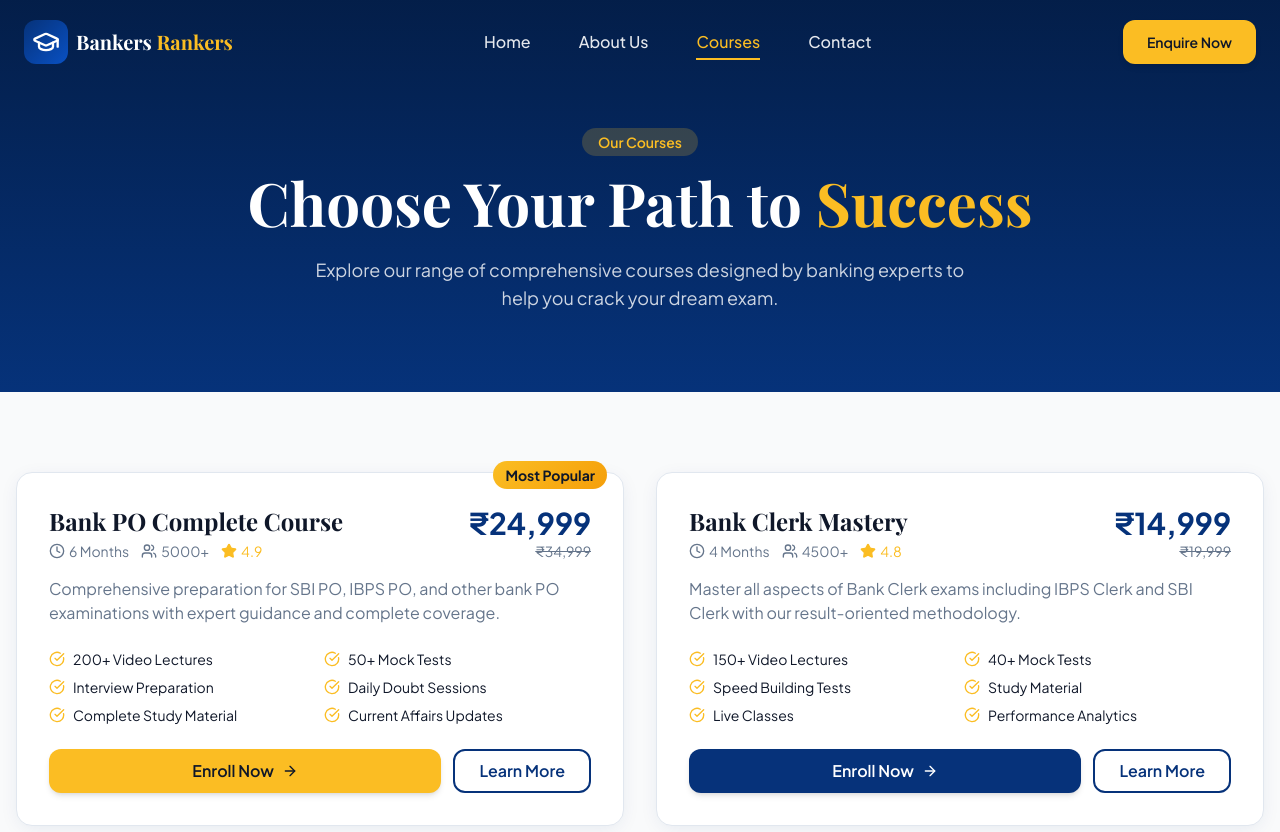
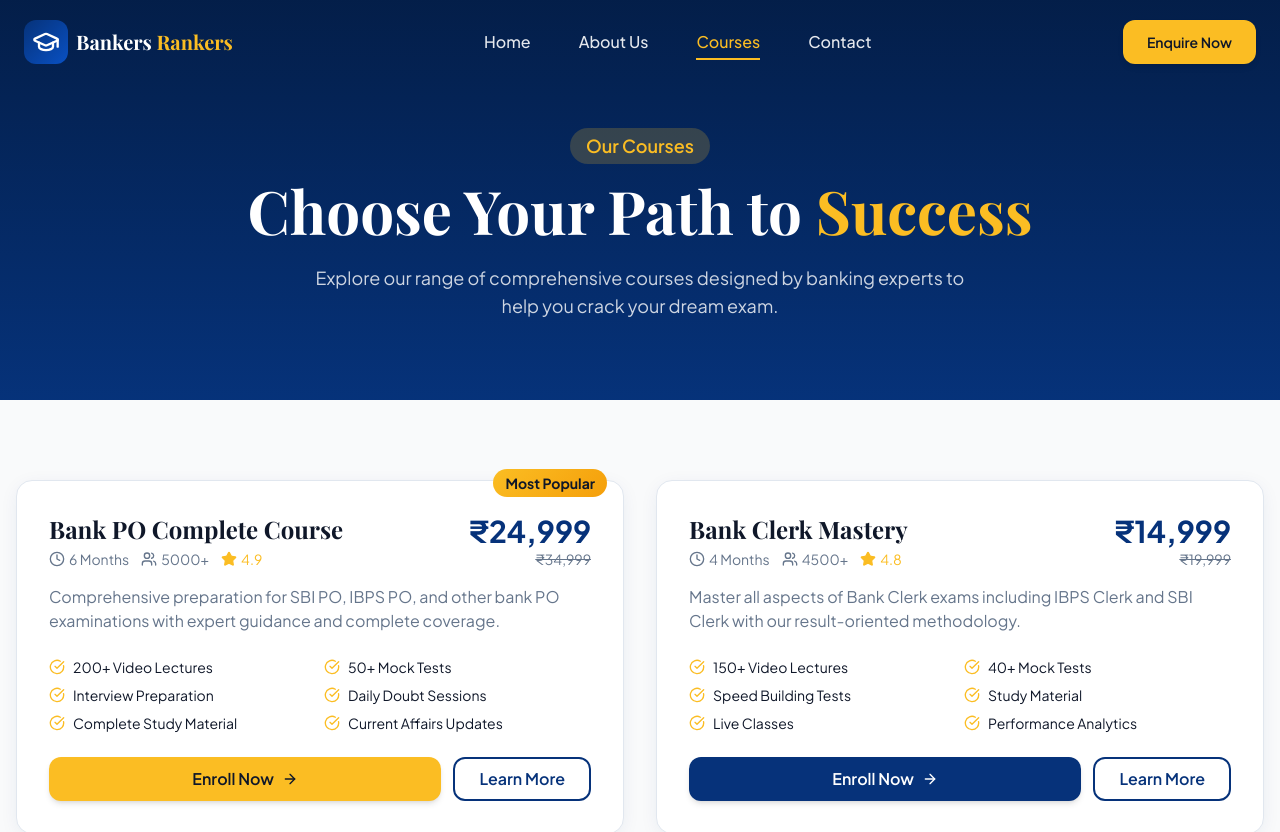
Before and after one commit to AAbhishek1234/bankersrankers, a React (Vite) app: page /courses in a window 1280 px wide. Shown: the top 832 px of the page. Built offline with nearby package versions, Linux system fonts and the light colour scheme; the HTML template or start-up script is replaced by a standard one.

Commit message:
increase size

```diff
--- a/src/pages/Contact.tsx
+++ b/src/pages/Contact.tsx
@@ -69,7 +69,7 @@ const Contact = () => {
       {/* Hero Section */}
       <section className="gradient-hero pt-32 pb-20">
         <div className="container mx-auto text-center">
-          <span className="inline-block px-4 py-1 rounded-full bg-secondary/20 text-secondary font-semibold text-sm mb-4">
+          <span className="inline-block px-4 py-1 rounded-full bg-secondary/20 text-secondary font-semibold text-lg mb-4">
             Contact Us
           </span>
           <h1 className="font-display text-4xl md:text-5xl lg:text-6xl font-bold text-primary-foreground mb-6">
--- a/src/pages/Courses.tsx
+++ b/src/pages/Courses.tsx
@@ -58,7 +58,7 @@ const Courses = () => {
       {/* Hero Section */}
       <section className="gradient-hero pt-28 pb-16 md:pt-32 md:pb-20">
         <div className="container mx-auto text-center px-4">
-          <span className="inline-block px-4 py-1 rounded-full bg-secondary/20 text-secondary font-semibold text-sm mb-4">
+          <span className="inline-block px-4 py-1 rounded-full bg-secondary/20 text-secondary font-semibold text-lg mb-4">
             Our Courses
           </span>
           <h1 className="font-display text-3xl md:text-5xl lg:text-6xl font-bold text-primary-foreground mb-4 md:mb-6">
```
